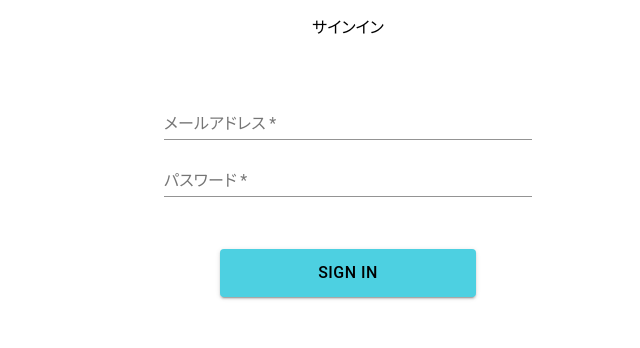
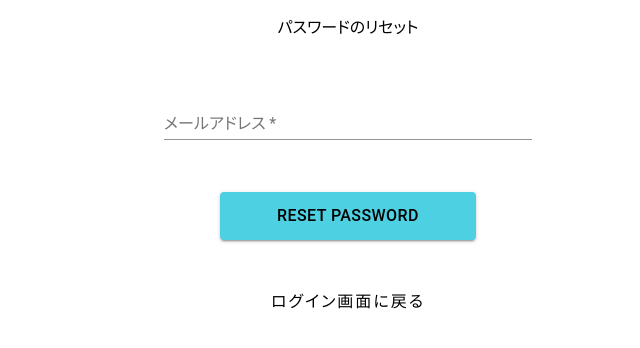
Before and after one commit to dejiyama/ec-app, a React (Create React App) app: page /signin/reset in a window 1280 px wide. Before the commit this address led to /signin. Shown: the top 348 px of the page, without its empty margins (292-932 px from the left). Built offline with nearby package versions, Linux system fonts and the light colour scheme; no server answers.

Commit message:
create password reset function

```diff
--- a/src/Router.jsx
+++ b/src/Router.jsx
@@ -1,6 +1,6 @@
 import React from 'react'
 import {Route, Switch} from 'react-router'
-import {Home, SignUp, SignIn} from './templates'
+import {Home, SignUp, SignIn, Reset} from './templates'
 import Auth from './Auth'
 
 const Router = () => {
@@ -8,6 +8,7 @@
         <Switch>
             <Route exact path={"/signin"} component={SignIn} />
             <Route exact path={"/signup"} component={SignUp} />
+            <Route exact path={"/signin/reset"} component={Reset} />
 
             <Auth>
                 <Route exact path={"(/)?"} component={Home} />
--- a/src/reducks/users/operations.js
+++ b/src/reducks/users/operations.js
@@ -27,6 +27,24 @@
         })
     }
 }
+
+export const resetPassword = (email) => {
+    return async (dispatch) => {
+        if (email === "") {
+            alert("必須項目が未入力です");
+            return false
+        } else {
+            auth.sendPasswordResetEmail(email)
+                .then(() => {
+                    alert('入力されたアドレスにパスワードリセット用のメールをお送りしました。')
+                    dispatch(push('/signin'))
+                }).catch(() => {
+                    alert('パスワードリセットに失敗しました。')
+                })
+        }
+    }
+}
+
 export const signIn = (email, password) => {
     return async (dispatch) => {
         //validation
--- /dev/null
+++ b/src/templates/Reset.jsx
@@ -0,0 +1,37 @@
+import { push } from 'connected-react-router'
+import React, { useCallback, useState } from 'react'
+import { useDispatch } from 'react-redux'
+import {PrimaryButton,TextInput} from '../components/Uikit'
+import {resetPassword} from '../reducks/users/operations'
+
+const Reset  = () => {
+    const dispatch = useDispatch()
+
+    const [email, setEmail] = useState("");
+
+    const inputEmail = useCallback ((event) => {
+        setEmail(event.target.value)
+    },[setEmail])
+
+    return (
+        <div className="c-section-container">
+            <h2 className="u-text_handleline u-text-center">パスワードのリセット</h2>
+            <div className="module-spacer--medium"/>
+            <TextInput
+                fullWidth={true} label={"メールアドレス"} multiline={false} required={true}
+                rows={1} value={email} type={"email"} onChange={inputEmail}
+            />
+            <div className="module-spacer--medium"/>
+            <div className="center">
+                <PrimaryButton
+                    label={"Reset Password"}
+                    onClick={() => dispatch(resetPassword(email))}
+                />
+            <div className="module-spacer--medium"/>
+                <p onClick={() => dispatch(push('/signin'))}>ログイン画面に戻る</p>
+            </div>
+        </div>
+    )
+}
+
+export default Reset
--- a/src/templates/SignIn.jsx
+++ b/src/templates/SignIn.jsx
@@ -1,3 +1,4 @@
+import { push } from 'connected-react-router'
 import React, { useCallback, useState } from 'react'
 import { useDispatch } from 'react-redux'
 import {PrimaryButton,TextInput} from '../components/Uikit'
@@ -35,6 +36,9 @@
                     label={"Sign in"}
                     onClick={() => dispatch(signIn(email, password))}
                 />
+            <div className="module-spacer--medium"/>
+                <p onClick={() => dispatch(push('/signup'))}>アカウントをお持ちでない方はこちら</p>
+                <p onClick={() => dispatch(push('/signin/reset'))}>パスワードを忘れた方はこちら</p>
             </div>
         </div>
     )
--- a/src/templates/SignUp.jsx
+++ b/src/templates/SignUp.jsx
@@ -1,3 +1,4 @@
+import { push } from 'connected-react-router'
 import React, { useCallback, useState } from 'react'
 import { useDispatch } from 'react-redux'
 import {PrimaryButton,TextInput} from '../components/Uikit'
@@ -53,6 +54,8 @@
                     label={"アカウントを登録する"}
                     onClick={() => dispatch(signUp(username, email, password, confirmPassword))}
                 />
+            <div className="module-spacer--medium"/>
+                <p onClick={() => dispatch(push('/signin'))}>アカウントをお持ちの方はこちら</p>
             </div>
         </div>
     )
--- a/src/templates/index.js
+++ b/src/templates/index.js
@@ -2,3 +2,4 @@
 export {default as Home} from './Home'
 export {default as SignUp} from './SignUp'
 export {default as SignIn} from './SignIn'
+export {default as Reset} from './Reset'
```
